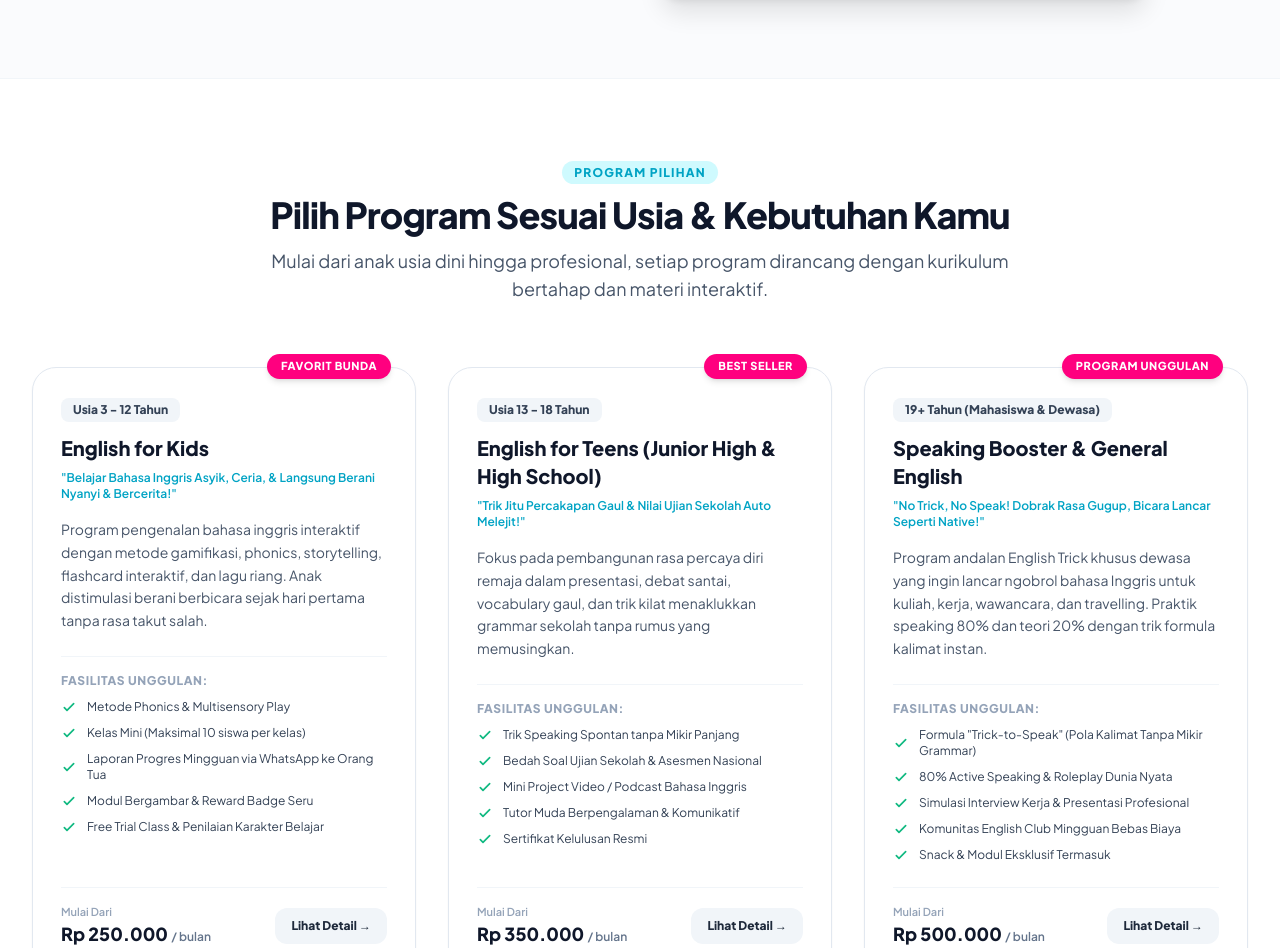
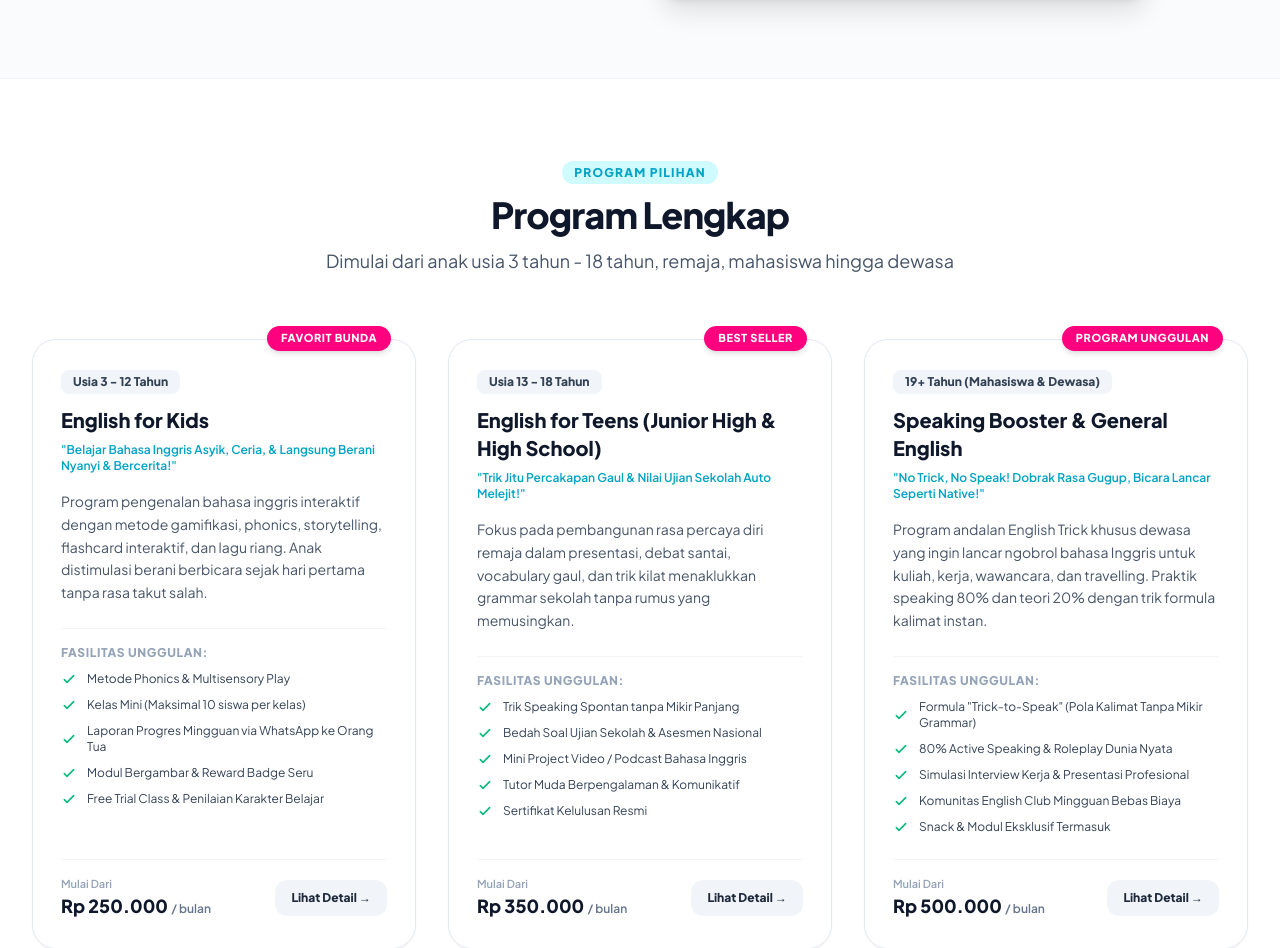
Before and after one commit to Robinno11/english-trick-web, a Laravel app: page / in a window 1280 px wide; the page is wider, and only the part inside the window is pictured. Shown: the part 2253-3201 px from the top of that part. Run offline with Laravel 12, Linux system fonts and the light colour scheme; data comes from the database, SQL or seed files in the repository; some libraries are stand-ins or nearby versions.

Commit message:
perbaikan revisi no 3 program unggulan

```diff
--- a/resources/views/home.blade.php
+++ b/resources/views/home.blade.php
@@ -404,10 +404,10 @@
         <div class="text-center max-w-3xl mx-auto mb-16 space-y-3">
             <span class="text-xs font-black uppercase tracking-widest text-et-cyan bg-cyan-100 px-3 py-1 rounded-full">Program Pilihan</span>
             <h2 class="text-3xl sm:text-4xl font-black text-slate-900 tracking-tight">
-                Pilih Program Sesuai Usia & Kebutuhan Kamu
+                Program Lengkap
             </h2>
             <p class="text-slate-600 text-base sm:text-lg">
-                Mulai dari anak usia dini hingga profesional, setiap program dirancang dengan kurikulum bertahap dan materi interaktif.
+                Dimulai dari anak usia 3 tahun - 18 tahun, remaja, mahasiswa hingga dewasa
             </p>
         </div>
 
```
